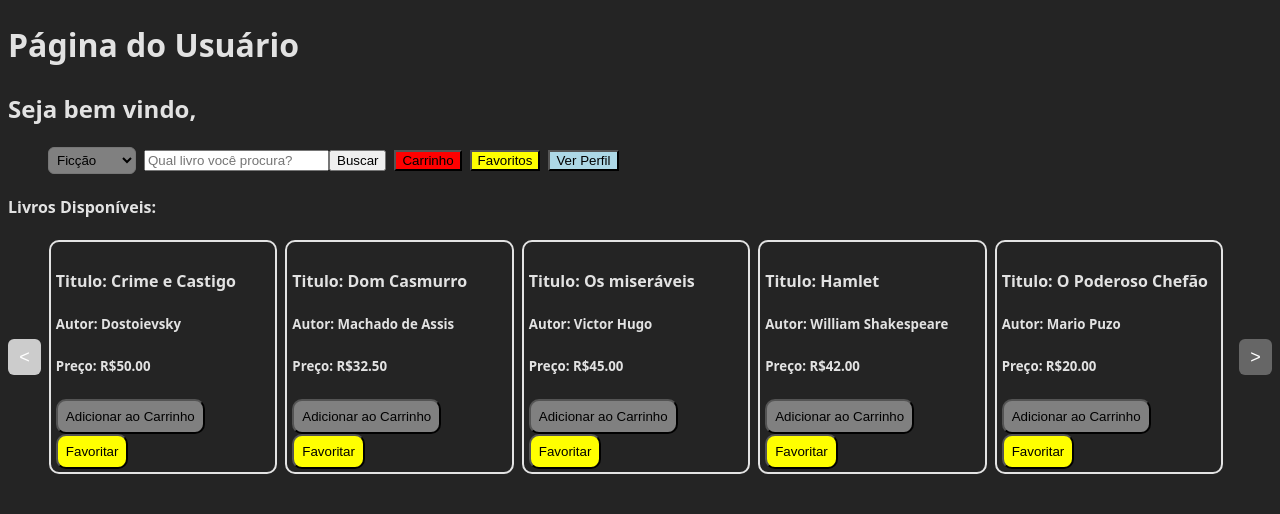
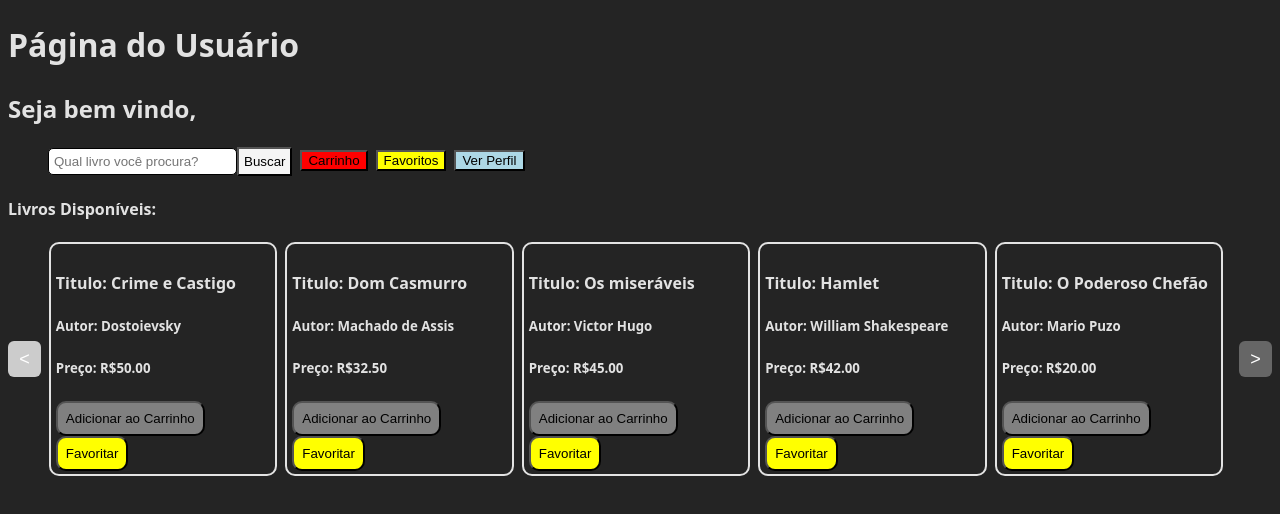
Before and after one commit to GuilhermeAyala/Livraria, a React (Vite) app: page /user in a window 1280 px wide. Shown: the top 514 px of the page. Built offline with nearby package versions, Linux system fonts and the light colour scheme.

Commit message:
Ajuste na BarraDePesquisa
Botão adicionar ao carrinho funciona perfeitamente na lista de livros. Retirada das categorias no menu

```diff
--- a/src/components/AdminView.tsx
+++ b/src/components/AdminView.tsx
@@ -61,7 +61,7 @@ function AdminInterface(){
     return(//pd virar json pro BD, além da parte react
         <div>
             <h3>Gerenciar Livros</h3>
-            <h3>Gerencimaneto de Estoque</h3>
+            <h3>Gerenciamento de Estoque</h3>
             <div style={{ backgroundColor: "#1a1a1a", width: 500, height: 400, padding: 12, borderRadius: 12 }}>
         <form onSubmit={handleSubmit}>
           <label>Titulo</label>
--- a/src/components/BarraDePesquisa.jsx
+++ b/src/components/BarraDePesquisa.jsx
@@ -1,11 +1,13 @@
 import { useState } from "react";
 import { books } from "../data/books";
 import { useFavoritos } from "../contexts/FavoritosContext";
+import { useCarrinho } from "../contexts/CarrinhoContext";
 
-const BarraDePesquisa = ({ handleAdicionarLivro }) => {
+const BarraDePesquisa = () => {
     const [texto, setTexto] = useState("");
     const [resultados, setResultados] = useState([]);
     const { adicionarFavorito } = useFavoritos();
+    const { adicionarAoCarrinho } = useCarrinho();
 
     const buscarLivros = () => {
         const query = texto.trim().toLowerCase();
@@ -22,8 +24,9 @@ const BarraDePesquisa = ({ handleAdicionarLivro }) => {
 
     return(
         <div>
-            <input type="text" placeholder="Qual livro você procura?" value={texto} onChange={(e) => setTexto(e.target.value)} />
-            <button onClick={buscarLivros}>Buscar</button>
+            <input type="text" placeholder="Qual livro você procura?" value={texto} onChange={(e) => setTexto(e.target.value)}
+            style={{padding: 5, borderRadius: 5, border: "1px solid black"}}/>
+            <button onClick={buscarLivros} style={{padding: 5, backgroundColor: "whitesmoke"}}>Buscar</button>
 
             {resultados.length > 0 ? (
                 <ul style={{display: "flex", listStyle: "none", padding: 0, marginTop: 12}}>
@@ -41,7 +44,7 @@ const BarraDePesquisa = ({ handleAdicionarLivro }) => {
                         <h5>Autor: {book.autor}</h5>
                         <h5>Preço: R${book.price.toFixed(2)}</h5>
 
-                        <button onClick={() => handleAdicionarLivro(book)}
+                        <button onClick={() => adicionarAoCarrinho(book)}
                          style={{ borderRadius: 10, padding: 8, backgroundColor: "grey", marginRight: 6 }}
                         >
                         Adicionar ao Carrinho
--- a/src/components/Menu.jsx
+++ b/src/components/Menu.jsx
@@ -21,13 +21,6 @@ const Menu = ({nome = ''}) => {
         <div>
             <ul style={{display: 'flex', listStyle: 'none', gap: 8}}>
 
-                <select style={{backgroundColor: 'grey', padding: 4, borderRadius: 6}}>Categorias
-                <option>Ficção</option>
-                <option>Romance</option>
-                <option>Filosofia</option>
-                <option>História</option>
-                </select>
-
                 <li><BarraDePesquisa/> </li>
 
                 <li>
```
